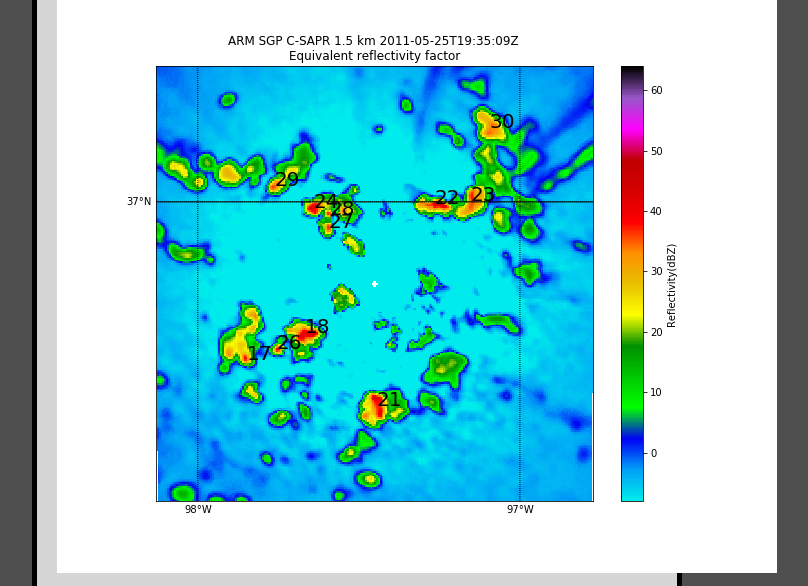
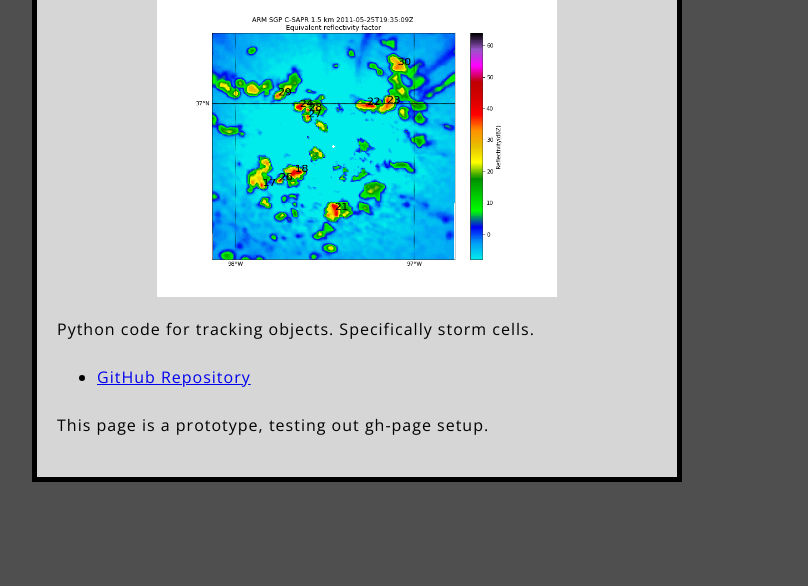
Before and after one commit to openradar/TINT, a plain HTML site: page index.html in a window 1280 px wide. Shown: the part 212-798 px from the top of the page, without its empty margins (283-1091 px from the left). Drawn offline with nearby package versions, Linux system fonts and the light colour scheme.

Commit message:
MAINT: Changed image size.

```diff
--- a/index.html
+++ b/index.html
@@ -8,7 +8,7 @@
   </head>
   <body>
     <h1>TINT: TINT is not TITAN</h1>
-    <img src="track_grid.png">
+    <img src="track_grid.png" width="400" height="300" alt="Track Grid" align=center />
 
     <p>Python code for tracking objects. Specifically storm cells.</p>
 
```
